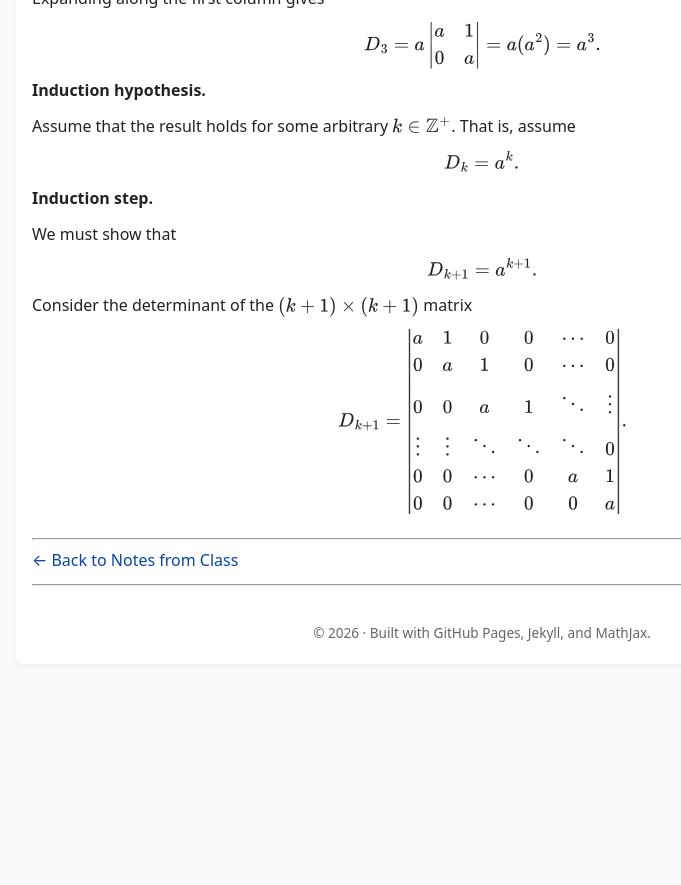
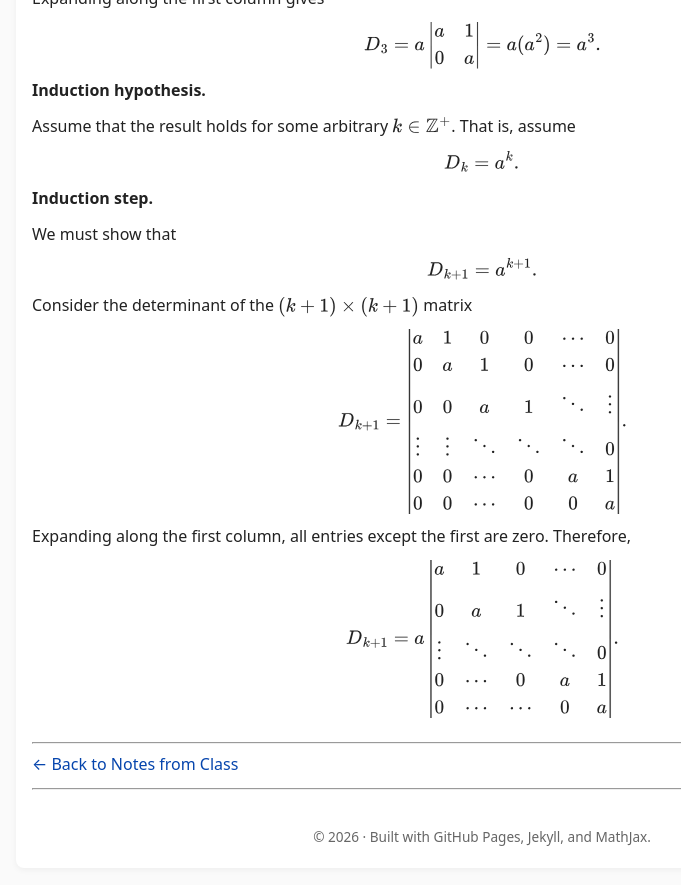
Before and after one commit to SaleemKamaludin/SaleemKamaludin.github.io, a Jekyll site: the page built from courses/math-2276/notes-from-class/lecture-2/index.md, in a window 1280 px wide and 900 px high, scrolled down 4700 px. Shown: the top 885 px of the window, without its empty margins (158-839 px from the left). Built offline with Jekyll 4.4.1, drawn with Linux system fonts in a browser that asks for light colours; before the commit the page ends 5396 px from its top, so only the background shows below that.

Commit message:
Continue induction step in Lecture 2 proof

```diff
--- a/courses/math-2276/notes-from-class/lecture-2/index.md
+++ b/courses/math-2276/notes-from-class/lecture-2/index.md
@@ -622,6 +622,24 @@ b & 1 & 0 & 0 & \cdots & 0\\
   0 & 0 & \cdots & 0 & 0 & a
   \end{vmatrix}.
   \]
+  <p>
+    Expanding along the first column, all entries except the first
+    are zero. Therefore,
+  </p>
+
+  \[
+  D_{k+1}
+  =
+  a
+  \begin{vmatrix}
+  a & 1 & 0 & \cdots & 0\\
+  0 & a & 1 & \ddots & \vdots\\
+  \vdots & \ddots & \ddots & \ddots & 0\\
+  0 & \cdots & 0 & a & 1\\
+  0 & \cdots & \cdots & 0 & a
+  \end{vmatrix}.
+  \]
+
 </div>
 
 ---
```
